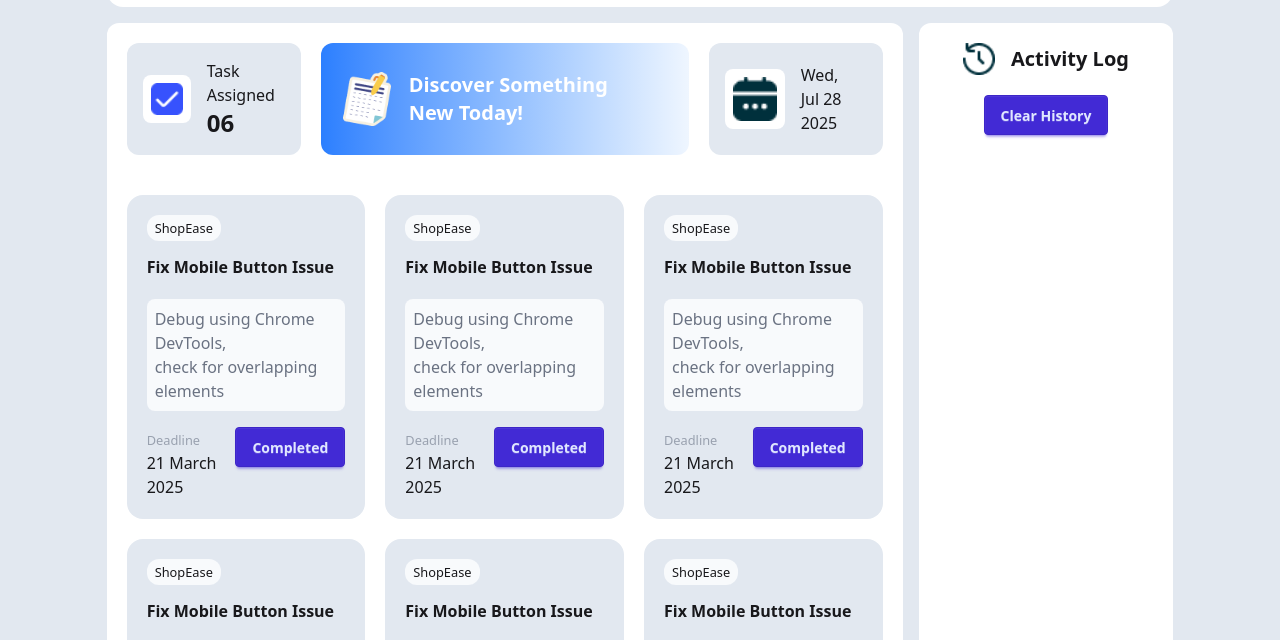
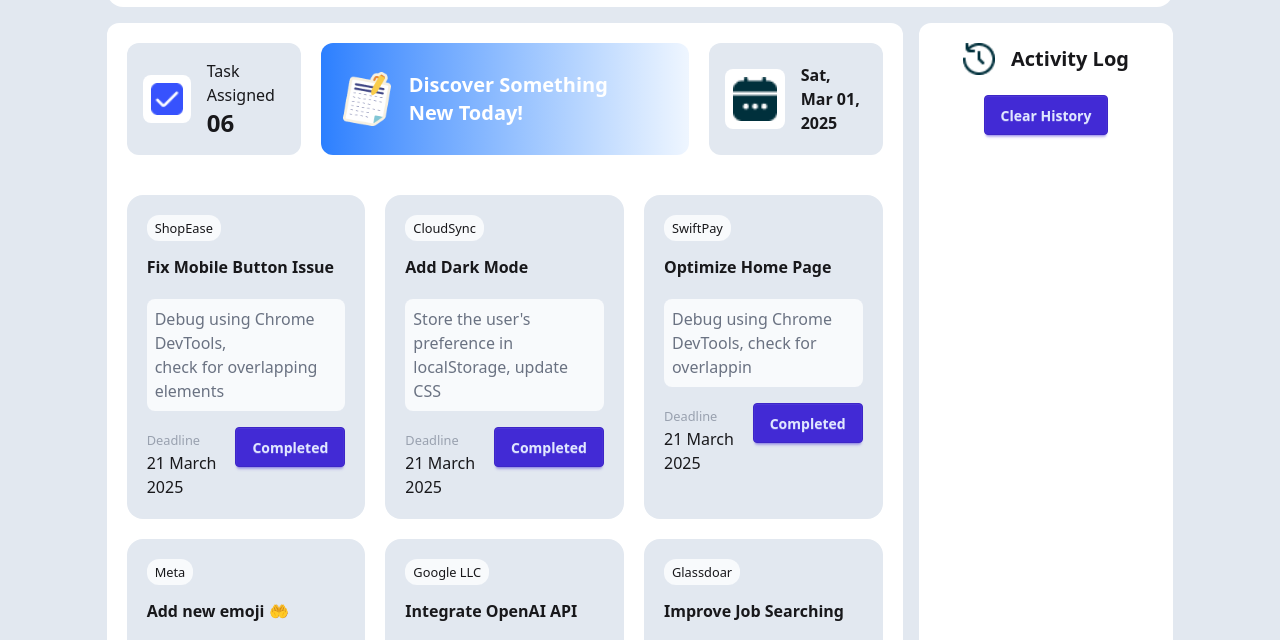
Before and after one commit to tanvir-hasan-code/Assignment-5, a plain HTML site: page index.html in a window 1280 px wide. Shown: the part 89-729 px from the top of the page. Drawn offline with nearby package versions, Linux system fonts and the light colour scheme.

Commit message:
Update Card Title

```diff
--- a/index.html
+++ b/index.html
@@ -68,7 +68,7 @@
                 src="assets/calender.png"
                 alt="Calender"
               />
-              <time>Wed,<br />Jul 28 2025 </time>
+              <time id="datetime" class="font-bold"></time>
             </div>
           </div>
           <!-- box container start -->
@@ -88,9 +88,9 @@
             </div>
 			<!-- Box - 2 -->
 			<div class="p-5 bg-slate-200 rounded-2xl">
-				<small class="p-1 px-2 bg-slate-50 rounded-xl text-center">ShopEase</small>
-				<h3 class="font-semibold mt-4">Fix Mobile Button Issue</h3>
-				<p class="bg-slate-50 rounded-lg p-2 mt-5 text-gray-500">Debug using Chrome DevTools,<br> check for overlapping elements</p>
+				<small class="p-1 px-2 bg-slate-50 rounded-xl text-center">CloudSync</small>
+				<h3 class="font-semibold mt-4">Add Dark Mode</h3>
+				<p class="bg-slate-50 rounded-lg p-2 mt-5 text-gray-500">Store the user's preference in localStorage, update CSS</p>
 				<span class="flex justify-between mt-4">
 				  <div>
 					<small class="text-gray-400">Deadline</small><br>
@@ -101,9 +101,9 @@
 			  </div>
 			  <!-- Box-3 -->
 			  <div class="p-5 bg-slate-200 rounded-2xl">
-				<small class="p-1 px-2 bg-slate-50 rounded-xl text-center">ShopEase</small>
-				<h3 class="font-semibold mt-4">Fix Mobile Button Issue</h3>
-				<p class="bg-slate-50 rounded-lg p-2 mt-5 text-gray-500">Debug using Chrome DevTools,<br> check for overlapping elements</p>
+				<small class="p-1 px-2 bg-slate-50 rounded-xl text-center">SwiftPay</small>
+				<h3 class="font-semibold mt-4">Optimize Home Page</h3>
+				<p class="bg-slate-50 rounded-lg p-2 mt-5 text-gray-500">Debug using Chrome DevTools, check for overlappin</p>
 				<span class="flex justify-between mt-4">
 				  <div>
 					<small class="text-gray-400">Deadline</small><br>
@@ -114,9 +114,9 @@
 			  </div>
 			  <!-- Box-4 -->
 			  <div class="p-5 bg-slate-200 rounded-2xl">
-				<small class="p-1 px-2 bg-slate-50 rounded-xl text-center">ShopEase</small>
-				<h3 class="font-semibold mt-4">Fix Mobile Button Issue</h3>
-				<p class="bg-slate-50 rounded-lg p-2 mt-5 text-gray-500">Debug using Chrome DevTools,<br> check for overlapping elements</p>
+				<small class="p-1 px-2 bg-slate-50 rounded-xl text-center">Meta</small>
+				<h3 class="font-semibold mt-4">Add new emoji 🤲</h3>
+				<p class="bg-slate-50 rounded-lg p-2 mt-5 text-gray-500">Debug using Chrome DevTools, check for overlapping elements,</p>
 				<span class="flex justify-between mt-4">
 				  <div>
 					<small class="text-gray-400">Deadline</small><br>
@@ -127,8 +127,8 @@
 			  </div>
 			  <!-- Box-5 -->
 			  <div class="p-5 bg-slate-200 rounded-2xl">
-				<small class="p-1 px-2 bg-slate-50 rounded-xl text-center">ShopEase</small>
-				<h3 class="font-semibold mt-4">Fix Mobile Button Issue</h3>
+				<small class="p-1 px-2 bg-slate-50 rounded-xl text-center">Google LLC</small>
+				<h3 class="font-semibold mt-4">Integrate OpenAI API         </h3>
 				<p class="bg-slate-50 rounded-lg p-2 mt-5 text-gray-500">Debug using Chrome DevTools,<br> check for overlapping elements</p>
 				<span class="flex justify-between mt-4">
 				  <div>
@@ -140,8 +140,8 @@
 			  </div>
 			  <!-- Box-6 -->
 			  <div class="p-5 bg-slate-200 rounded-2xl">
-				<small class="p-1 px-2 bg-slate-50 rounded-xl text-center">ShopEase</small>
-				<h3 class="font-semibold mt-4">Fix Mobile Button Issue</h3>
+				<small class="p-1 px-2 bg-slate-50 rounded-xl text-center">Glassdoar</small>
+				<h3 class="font-semibold mt-4">Improve Job Searching</h3>
 				<p class="bg-slate-50 rounded-lg p-2 mt-5 text-gray-500">Debug using Chrome DevTools,<br> check for overlapping elements</p>
 				<span class="flex justify-between mt-4">
 				  <div>
--- a/js/script.js
+++ b/js/script.js
@@ -14,3 +14,18 @@ document.getElementById('theme-icon').addEventListener('click',
 		document.body.style.backgroundColor = randomColorChange();
 	}
 )
+
+// Date Time Update Section
+
+function currantDate() {
+	const toDay = new Date();
+	const days = { weekday: 'short' };
+	const dates = { month: 'short', day: '2-digit', year: 'numeric' };
+	const day = toDay.toLocaleDateString('en-BN', days);
+	const date = toDay.toLocaleDateString('en-BN', dates);
+
+	return `${day},\n ${date}`;
+
+}
+
+document.getElementById('datetime').innerText = currantDate();
```
